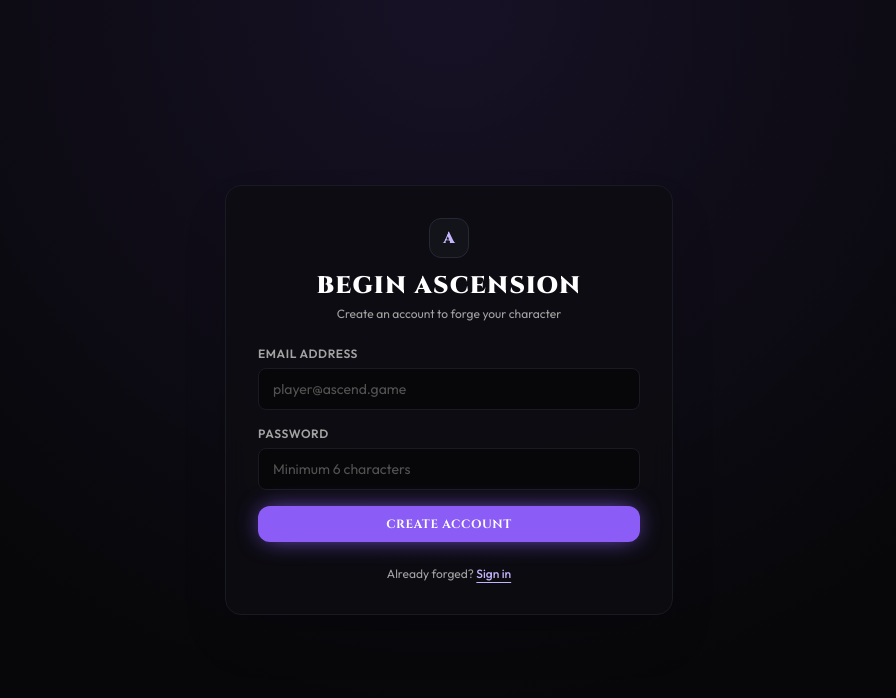
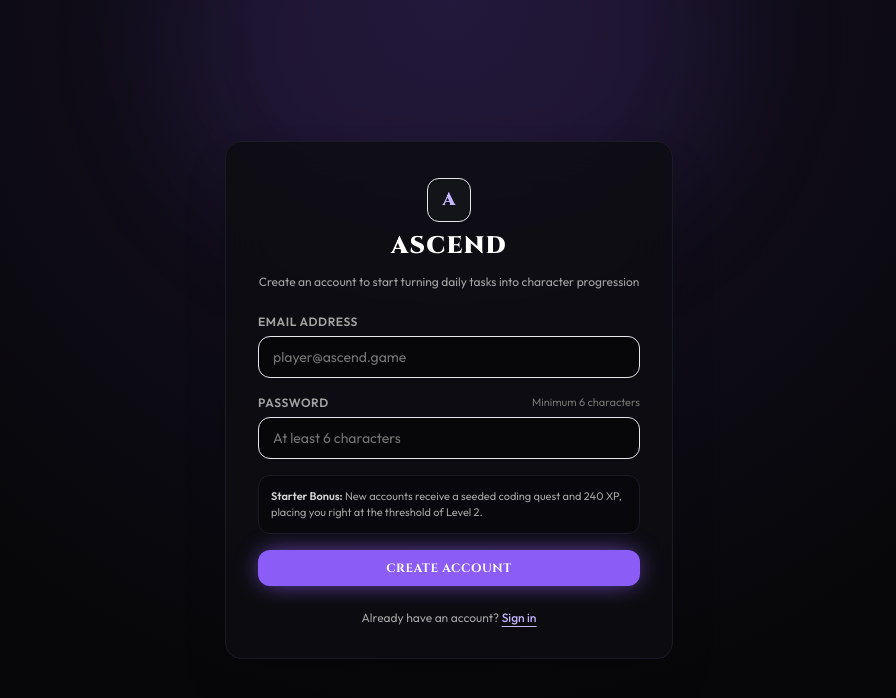
Before and after one commit to mohdasif-v1/ascend-life-rpg, a Next.js app: page /signup in a window 1280 px wide. Shown: the top 698 px of the page, without its empty margins (191-1087 px from the left). Built offline with nearby package versions, Linux system fonts and the light colour scheme.

Commit message:
style: extend design system to auth and remaining pages

```diff
--- a/app/login/page.tsx
+++ b/app/login/page.tsx
@@ -4,6 +4,7 @@ import { useState, Suspense } from "react";
 import { signIn } from "next-auth/react";
 import Link from "next/link";
 import { useRouter, useSearchParams } from "next/navigation";
+import { Loader2 } from "lucide-react";
 
 function LoginForm() {
   const router = useRouter();
@@ -28,7 +29,7 @@ function LoginForm() {
       });
 
       if (!res || res.error) {
-        setError("Invalid email or password.");
+        setError("Incorrect email or password. Please check your credentials.");
         setLoading(false);
         return;
       }
@@ -36,38 +37,43 @@ function LoginForm() {
       router.push("/dashboard");
       router.refresh();
     } catch {
-      setError("An unexpected authentication error occurred.");
+      setError("Unable to connect to the authentication server. Please try again.");
       setLoading(false);
     }
   }
 
   return (
-    <div className="w-full max-w-md rounded-2xl border border-obsidian-800 bg-obsidian-900/80 p-8 shadow-2xl backdrop-blur-md">
+    <div className="w-full max-w-md rounded-2xl border border-obsidian-800 bg-obsidian-900/85 p-8 shadow-2xl backdrop-blur-xl">
       <div className="mb-6 text-center">
-        <div className="mx-auto mb-3 flex h-10 w-10 items-center justify-center rounded-xl border border-obsidian-700 bg-obsidian-850 font-display font-black text-arcane-light">
-          A
-        </div>
-        <h1 className="font-display font-black text-2xl tracking-wider text-white">
-          SIGN IN
-        </h1>
-        <p className="mt-1 text-xs text-neutral-400">
-          Enter your credentials to enter the Command Nexus
+        <Link
+          href="/"
+          className="inline-flex flex-col items-center gap-2 group focus:outline-none focus-visible:ring-2 focus-visible:ring-arcane rounded-xl p-1"
+        >
+          <div className="flex h-11 w-11 items-center justify-center rounded-xl border border-obsidian-750 bg-obsidian-850 font-display font-black text-lg text-arcane-light shadow-sm transition group-hover:border-arcane/50 group-hover:shadow-arcane">
+            A
+          </div>
+          <span className="font-display font-black text-2xl tracking-wider text-white">
+            ASCEND
+          </span>
+        </Link>
+        <p className="mt-2 text-xs text-neutral-400">
+          Enter your email and password to access your character
         </p>
       </div>
 
       {registered && (
         <div
           role="status"
-          className="mb-5 rounded-lg border border-emerald-500/30 bg-emerald-500/10 p-3 text-sm text-emerald-300"
+          className="mb-5 rounded-xl border border-emerald-500/30 bg-emerald-500/10 p-3 text-xs text-emerald-300"
         >
-          Account created successfully. Please sign in.
+          Account created successfully. Your starter quest is seeded. Please log in below.
         </div>
       )}
 
       {error && (
         <div
           role="alert"
-          className="mb-5 rounded-lg border border-rose-500/30 bg-rose-500/10 p-3 text-sm text-rose-300"
+          className="mb-5 rounded-xl border border-rose-500/30 bg-rose-500/10 p-3 text-xs text-rose-300"
         >
           {error}
         </div>
@@ -79,7 +85,7 @@ function LoginForm() {
             htmlFor="email"
             className="block text-xs font-semibold uppercase tracking-wider text-neutral-400"
           >
-            Email Address
+            Email address
           </label>
           <input
             id="email"
@@ -90,7 +96,7 @@ function LoginForm() {
             value={email}
             onChange={(e) => setEmail(e.target.value)}
             placeholder="player@ascend.game"
-            className="mt-1.5 w-full rounded-lg border border-obsidian-800 bg-obsidian-950 px-3.5 py-2.5 text-sm text-white placeholder-neutral-600 transition focus:border-arcane focus:outline-none focus-visible:ring-1 focus-visible:ring-arcane"
+            className="mt-1.5 w-full rounded-xl border border-obsidian-750 bg-obsidian-950 px-3.5 py-2.5 text-sm text-white placeholder-neutral-500 transition focus:border-arcane focus:outline-none focus-visible:ring-1 focus-visible:ring-arcane"
           />
         </div>
 
@@ -109,17 +115,24 @@ function LoginForm() {
             autoComplete="current-password"
             value={password}
             onChange={(e) => setPassword(e.target.value)}
-            placeholder="Your password"
-            className="mt-1.5 w-full rounded-lg border border-obsidian-800 bg-obsidian-950 px-3.5 py-2.5 text-sm text-white placeholder-neutral-600 transition focus:border-arcane focus:outline-none focus-visible:ring-1 focus-visible:ring-arcane"
+            placeholder="Enter your password"
+            className="mt-1.5 w-full rounded-xl border border-obsidian-750 bg-obsidian-950 px-3.5 py-2.5 text-sm text-white placeholder-neutral-500 transition focus:border-arcane focus:outline-none focus-visible:ring-1 focus-visible:ring-arcane"
           />
         </div>
 
         <button
           type="submit"
           disabled={loading}
-          className="mt-2 w-full rounded-xl bg-arcane hover:bg-arcane-dark py-2.5 px-4 text-xs font-display font-bold tracking-wider text-white shadow-arcane transition focus:outline-none focus-visible:ring-2 focus-visible:ring-arcane-light active:scale-[0.98] disabled:opacity-50"
+          className="mt-3 flex w-full items-center justify-center gap-2 rounded-xl bg-arcane hover:bg-arcane-dark py-2.5 px-4 text-xs font-display font-bold tracking-wider text-white shadow-arcane transition focus:outline-none focus-visible:ring-2 focus-visible:ring-arcane-light active:scale-[0.98] disabled:opacity-50"
         >
-          {loading ? "AUTHENTICATING..." : "ENTER NEXUS"}
+          {loading ? (
+            <>
+              <Loader2 className="h-4 w-4 animate-spin text-white" aria-hidden="true" />
+              <span>LOGGING IN...</span>
+            </>
+          ) : (
+            <span>LOG IN</span>
+          )}
         </button>
       </form>
 
@@ -127,9 +140,9 @@ function LoginForm() {
         New character?{" "}
         <Link
           href="/signup"
-          className="font-medium text-arcane-light hover:text-white underline underline-offset-4"
+          className="font-medium text-arcane-light hover:text-white underline underline-offset-4 focus:outline-none focus-visible:ring-1 focus-visible:ring-arcane rounded"
         >
-          Create account
+          Create an account
         </Link>
       </p>
     </div>
@@ -138,7 +151,11 @@ function LoginForm() {
 
 export default function LoginPage() {
   return (
-    <main className="flex min-h-screen flex-col items-center justify-center bg-obsidian-950 px-6 text-neutral-100 bg-arcane-radial bg-rpg-grid">
+    <main className="relative flex min-h-screen flex-col items-center justify-center overflow-hidden bg-obsidian-950 px-6 text-neutral-100 bg-arcane-radial bg-rpg-grid">
+      <div
+        aria-hidden="true"
+        className="pointer-events-none absolute -top-40 left-1/2 h-[400px] w-[550px] -translate-x-1/2 rounded-full bg-arcane/10 blur-3xl"
+      />
       <Suspense fallback={<div className="text-neutral-400 text-sm">Loading...</div>}>
         <LoginForm />
       </Suspense>
--- a/app/page.tsx
+++ b/app/page.tsx
@@ -22,37 +22,62 @@ export default function HomePage() {
         </p>
 
         {/* Feature pillars */}
-        <div className="mt-8 grid grid-cols-3 gap-3 text-left w-full max-w-md">
-          <div className="rounded-xl border border-obsidian-800 bg-obsidian-900/60 p-3">
-            <Compass className="h-4 w-4 text-arcane-light mb-1.5" aria-hidden="true" />
-            <h2 className="font-display font-bold text-xs text-white">QUESTS</h2>
-            <p className="text-[11px] text-neutral-400 mt-0.5">Real-life tasks</p>
+        <div className="mt-8 grid grid-cols-3 gap-3 text-left w-full max-w-lg">
+          <div className="rounded-2xl border border-obsidian-800 bg-obsidian-900/70 p-4 backdrop-blur-md">
+            <Compass className="h-4 w-4 text-arcane-light mb-2" aria-hidden="true" />
+            <h2 className="font-display font-bold text-xs text-white tracking-wide">QUESTS</h2>
+            <p className="text-[11px] text-neutral-400 mt-0.5">Real-world tasks transformed into objectives</p>
           </div>
-          <div className="rounded-xl border border-obsidian-800 bg-obsidian-900/60 p-3">
-            <Zap className="h-4 w-4 text-relic-gold mb-1.5" aria-hidden="true" />
-            <h2 className="font-display font-bold text-xs text-white">PROGRESS</h2>
-            <p className="text-[11px] text-neutral-400 mt-0.5">XP & Leveling</p>
+          <div className="rounded-2xl border border-obsidian-800 bg-obsidian-900/70 p-4 backdrop-blur-md">
+            <Zap className="h-4 w-4 text-relic-gold mb-2" aria-hidden="true" />
+            <h2 className="font-display font-bold text-xs text-white tracking-wide">LEVEL UP</h2>
+            <p className="text-[11px] text-neutral-400 mt-0.5">Non-linear exponential ascension formula</p>
           </div>
-          <div className="rounded-xl border border-obsidian-800 bg-obsidian-900/60 p-3">
-            <Shield className="h-4 w-4 text-emerald-400 mb-1.5" aria-hidden="true" />
-            <h2 className="font-display font-bold text-xs text-white">ARMORY</h2>
-            <p className="text-[11px] text-neutral-400 mt-0.5">Artifact spoils</p>
+          <div className="rounded-2xl border border-obsidian-800 bg-obsidian-900/70 p-4 backdrop-blur-md">
+            <Shield className="h-4 w-4 text-emerald-400 mb-2" aria-hidden="true" />
+            <h2 className="font-display font-bold text-xs text-white tracking-wide">ARMORY</h2>
+            <p className="text-[11px] text-neutral-400 mt-0.5">Treasury gold and permanent stat relics</p>
+          </div>
+        </div>
+
+        {/* Live HUD Teaser Preview */}
+        <div className="mt-8 w-full max-w-lg rounded-2xl border border-obsidian-800 bg-obsidian-900/80 p-5 text-left backdrop-blur-xl shadow-2xl">
+          <div className="flex items-center justify-between border-b border-obsidian-800 pb-3">
+            <div className="flex items-center gap-2">
+              <span className="flex h-2 w-2 rounded-full bg-arcane animate-pulse" />
+              <span className="font-display font-bold text-xs text-neutral-300 tracking-wider">
+                STARTER OBJECTIVE
+              </span>
+            </div>
+            <span className="rounded-full border border-emerald-500/30 bg-emerald-500/10 px-2 py-0.5 text-[10px] font-semibold text-emerald-300">
+              +50 XP • LEVEL 2 THRESHOLD
+            </span>
+          </div>
+          <div className="mt-3 flex items-center justify-between">
+            <div>
+              <p className="font-display font-bold text-sm text-white">
+                Complete your first coding quest
+              </p>
+              <p className="text-xs text-neutral-400 mt-0.5">
+                New characters start at 240 XP. Completing this unlocks Level 2 immediately.
+              </p>
+            </div>
           </div>
         </div>
 
         {/* Auth CTA navigation */}
-        <div className="mt-10 flex items-center gap-4">
+        <div className="mt-8 flex flex-col sm:flex-row items-center gap-4">
+          <Link
+            href="/signup"
+            className="w-full sm:w-auto rounded-xl bg-arcane hover:bg-arcane-dark px-7 py-3 text-xs font-display font-bold tracking-wider text-white shadow-arcane transition focus:outline-none focus-visible:ring-2 focus-visible:ring-arcane-light active:scale-[0.98]"
+          >
+            BEGIN ASCENSION
+          </Link>
           <Link
             href="/login"
-            className="rounded-xl bg-arcane hover:bg-arcane-dark px-6 py-3 text-sm font-display font-bold tracking-wider text-white shadow-arcane transition focus:outline-none focus-visible:ring-2 focus-visible:ring-arcane-light active:scale-[0.98]"
+            className="w-full sm:w-auto rounded-xl border border-obsidian-750 bg-obsidian-900 px-7 py-3 text-xs font-display font-bold tracking-wider text-neutral-200 transition hover:border-obsidian-600 hover:bg-obsidian-850 hover:text-white focus:outline-none focus-visible:ring-2 focus-visible:ring-arcane active:scale-[0.98]"
           >
             SIGN IN
-          </Link>
-          <Link
-            href="/signup"
-            className="rounded-xl border border-obsidian-700 bg-obsidian-900 px-6 py-3 text-sm font-display font-bold tracking-wider text-neutral-200 transition hover:border-obsidian-600 hover:bg-obsidian-850 hover:text-white focus:outline-none focus-visible:ring-2 focus-visible:ring-arcane active:scale-[0.98]"
-          >
-            CREATE ACCOUNT
           </Link>
         </div>
       </div>
--- a/app/signup/page.tsx
+++ b/app/signup/page.tsx
@@ -3,7 +3,7 @@
 import { useState } from "react";
 import Link from "next/link";
 import { useRouter } from "next/navigation";
-import { ArrowRight } from "lucide-react";
+import { Loader2 } from "lucide-react";
 
 export default function SignupPage() {
   const router = useRouter();
@@ -15,6 +15,12 @@ export default function SignupPage() {
   async function handleSubmit(e: React.FormEvent<HTMLFormElement>) {
     e.preventDefault();
     setError("");
+
+    if (password.length < 6) {
+      setError("Password must be at least 6 characters long.");
+      return;
+    }
+
     setLoading(true);
 
     try {
@@ -27,37 +33,46 @@ export default function SignupPage() {
       const data = await res.json();
 
       if (!res.ok) {
-        setError(data.error || "Registration failed. Please try again.");
+        setError(data.error || "Unable to complete registration. Please try again.");
         setLoading(false);
         return;
       }
 
       router.push("/login?registered=true");
     } catch {
-      setError("An unexpected network error occurred.");
+      setError("An unexpected network error occurred. Please try again.");
       setLoading(false);
     }
   }
 
   return (
-    <main className="flex min-h-screen flex-col items-center justify-center bg-obsidian-950 px-6 text-neutral-100 bg-arcane-radial bg-rpg-grid">
-      <div className="w-full max-w-md rounded-2xl border border-obsidian-800 bg-obsidian-900/80 p-8 shadow-2xl backdrop-blur-md">
+    <main className="relative flex min-h-screen flex-col items-center justify-center overflow-hidden bg-obsidian-950 px-6 text-neutral-100 bg-arcane-radial bg-rpg-grid">
+      <div
+        aria-hidden="true"
+        className="pointer-events-none absolute -top-40 left-1/2 h-[400px] w-[550px] -translate-x-1/2 rounded-full bg-arcane/10 blur-3xl"
+      />
+      <div className="w-full max-w-md rounded-2xl border border-obsidian-800 bg-obsidian-900/85 p-8 shadow-2xl backdrop-blur-xl">
         <div className="mb-6 text-center">
-          <div className="mx-auto mb-3 flex h-10 w-10 items-center justify-center rounded-xl border border-obsidian-700 bg-obsidian-850 font-display font-black text-arcane-light">
+          <Link
+            href="/"
+            className="inline-flex flex-col items-center gap-2 group focus:outline-none focus-visible:ring-2 focus-visible:ring-arcane rounded-xl p-1"
+          >
+            <div className="flex h-11 w-11 items-center justify-center rounded-xl border border-obsidian-750 bg-obsidian-850 font-display font-black text-lg text-arcane-light shadow-sm transition group-hover:border-arcane/50 group-hover:shadow-arcane">
               A
             </div>
-          <h1 className="font-display font-black text-2xl tracking-wider text-white">
-            BEGIN ASCENSION
-          </h1>
-          <p className="mt-1 text-xs text-neutral-400">
-            Create an account to forge your character
+            <span className="font-display font-black text-2xl tracking-wider text-white">
+              ASCEND
+            </span>
+          </Link>
+          <p className="mt-2 text-xs text-neutral-400">
+            Create an account to start turning daily tasks into character progression
           </p>
         </div>
 
         {error && (
           <div
             role="alert"
-            className="mb-5 rounded-lg border border-rose-500/30 bg-rose-500/10 p-3 text-sm text-rose-300"
+            className="mb-5 rounded-xl border border-rose-500/30 bg-rose-500/10 p-3 text-xs text-rose-300"
           >
             {error}
           </div>
@@ -69,7 +84,7 @@ export default function SignupPage() {
               htmlFor="email"
               className="block text-xs font-semibold uppercase tracking-wider text-neutral-400"
             >
-              Email Address
+              Email address
             </label>
             <input
               id="email"
@@ -80,17 +95,20 @@ export default function SignupPage() {
               value={email}
               onChange={(e) => setEmail(e.target.value)}
               placeholder="player@ascend.game"
-              className="mt-1.5 w-full rounded-lg border border-obsidian-800 bg-obsidian-950 px-3.5 py-2.5 text-sm text-white placeholder-neutral-600 transition focus:border-arcane focus:outline-none focus-visible:ring-1 focus-visible:ring-arcane"
+              className="mt-1.5 w-full rounded-xl border border-obsidian-750 bg-obsidian-950 px-3.5 py-2.5 text-sm text-white placeholder-neutral-500 transition focus:border-arcane focus:outline-none focus-visible:ring-1 focus-visible:ring-arcane"
             />
           </div>
 
           <div>
+            <div className="flex items-center justify-between">
               <label
                 htmlFor="password"
                 className="block text-xs font-semibold uppercase tracking-wider text-neutral-400"
               >
                 Password
               </label>
+              <span className="text-[11px] text-neutral-500">Minimum 6 characters</span>
+            </div>
             <input
               id="password"
               name="password"
@@ -100,25 +118,36 @@ export default function SignupPage() {
               autoComplete="new-password"
               value={password}
               onChange={(e) => setPassword(e.target.value)}
-              placeholder="Minimum 6 characters"
-              className="mt-1.5 w-full rounded-lg border border-obsidian-800 bg-obsidian-950 px-3.5 py-2.5 text-sm text-white placeholder-neutral-600 transition focus:border-arcane focus:outline-none focus-visible:ring-1 focus-visible:ring-arcane"
+              placeholder="At least 6 characters"
+              className="mt-1.5 w-full rounded-xl border border-obsidian-750 bg-obsidian-950 px-3.5 py-2.5 text-sm text-white placeholder-neutral-500 transition focus:border-arcane focus:outline-none focus-visible:ring-1 focus-visible:ring-arcane"
             />
+          </div>
+
+          <div className="rounded-xl border border-obsidian-800 bg-obsidian-950/60 p-3 text-[11px] text-neutral-400">
+            <span className="font-semibold text-neutral-300">Starter Bonus:</span> New accounts receive a seeded coding quest and 240 XP, placing you right at the threshold of Level 2.
           </div>
 
           <button
             type="submit"
             disabled={loading}
-            className="mt-2 w-full rounded-xl bg-arcane hover:bg-arcane-dark py-2.5 px-4 text-xs font-display font-bold tracking-wider text-white shadow-arcane transition focus:outline-none focus-visible:ring-2 focus-visible:ring-arcane-light active:scale-[0.98] disabled:opacity-50"
+            className="mt-3 flex w-full items-center justify-center gap-2 rounded-xl bg-arcane hover:bg-arcane-dark py-2.5 px-4 text-xs font-display font-bold tracking-wider text-white shadow-arcane transition focus:outline-none focus-visible:ring-2 focus-visible:ring-arcane-light active:scale-[0.98] disabled:opacity-50"
           >
-            {loading ? "FORGING ACCOUNT..." : "CREATE ACCOUNT"}
+            {loading ? (
+              <>
+                <Loader2 className="h-4 w-4 animate-spin text-white" aria-hidden="true" />
+                <span>CREATING ACCOUNT...</span>
+              </>
+            ) : (
+              <span>CREATE ACCOUNT</span>
+            )}
           </button>
         </form>
 
         <p className="mt-6 text-center text-xs text-neutral-400">
-          Already forged?{" "}
+          Already have an account?{" "}
           <Link
             href="/login"
-            className="font-medium text-arcane-light hover:text-white underline underline-offset-4"
+            className="font-medium text-arcane-light hover:text-white underline underline-offset-4 focus:outline-none focus-visible:ring-1 focus-visible:ring-arcane rounded"
           >
             Sign in
           </Link>
--- a/components/ArmoryClient.tsx
+++ b/components/ArmoryClient.tsx
@@ -210,8 +210,8 @@ export default function ArmoryClient() {
                     </div>
 
                     {isOwned ? (
-                      <span className="inline-flex items-center gap-1 rounded-xl border border-obsidian-700 bg-obsidian-950 px-3.5 py-1.5 text-xs font-bold text-neutral-400 cursor-not-allowed">
-                        <Check className="h-3.5 w-3.5 text-neutral-500" aria-hidden="true" />
+                      <span className="inline-flex items-center gap-1.5 rounded-xl border border-emerald-500/30 bg-emerald-500/10 px-3.5 py-1.5 text-xs font-bold text-emerald-300">
+                        <Check className="h-3.5 w-3.5" aria-hidden="true" />
                         <span>OWNED</span>
                       </span>
                     ) : (
@@ -219,6 +219,11 @@ export default function ArmoryClient() {
                         type="button"
                         onClick={() => handlePurchase(item)}
                         disabled={isPurchasing || !canAfford}
+                        title={
+                          !canAfford
+                            ? `Requires ${item.price} Gold. Your treasury holds ${gold} Gold.`
+                            : `Acquire ${item.name} for ${item.price} Gold.`
+                        }
                         className={`inline-flex items-center gap-1.5 rounded-xl px-4 py-2 text-xs font-display font-bold tracking-wider transition shadow ${
                           canAfford
                             ? "bg-arcane hover:bg-arcane-dark text-white focus:outline-none focus-visible:ring-2 focus-visible:ring-arcane-light"
@@ -229,7 +234,7 @@ export default function ArmoryClient() {
                           ? "ACQUIRING..."
                           : canAfford
                           ? "ACQUIRE"
-                          : "INSUFFICIENT GOLD"}
+                          : `NEED ${item.price - gold} MORE`}
                       </button>
                     )}
                   </div>
--- a/components/ChronicleClient.tsx
+++ b/components/ChronicleClient.tsx
@@ -100,6 +100,12 @@ export default function ChronicleClient() {
             <p className="mt-1 text-xs sm:text-sm text-neutral-400 max-w-sm">
               Conquer your first quest to start forging your permanent heroic legacy.
             </p>
+            <a
+              href="/dashboard"
+              className="mt-6 inline-flex items-center gap-2 rounded-xl bg-arcane hover:bg-arcane-dark px-5 py-2.5 text-xs font-display font-bold tracking-wider text-white shadow-arcane transition focus:outline-none focus-visible:ring-2 focus-visible:ring-arcane-light active:scale-[0.98]"
+            >
+              GO TO COMMAND NEXUS
+            </a>
           </div>
         ) : (
           <section aria-label="Quest History Ledger" className="space-y-3.5">
```
Lines whose indentation alone changed are shown as unchanged.
